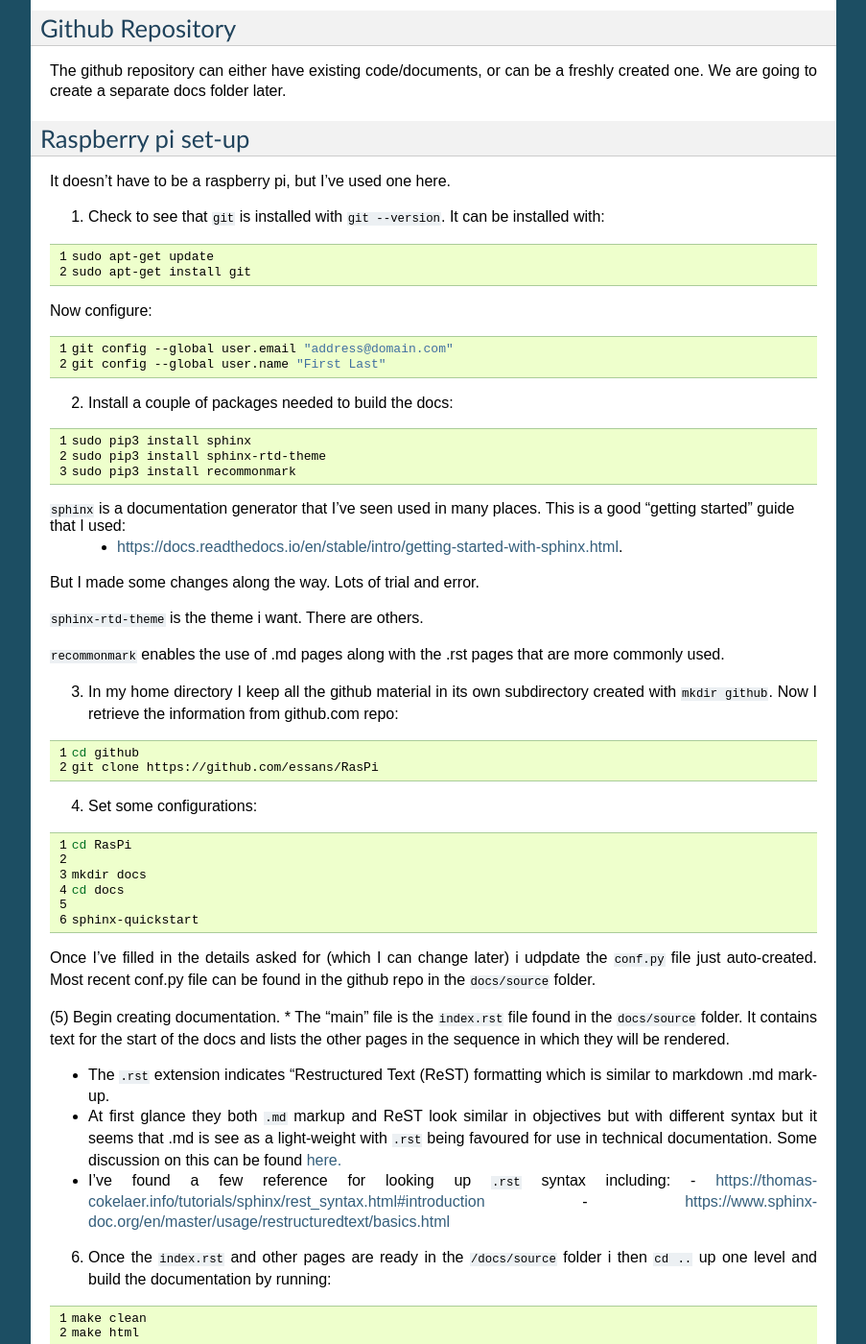
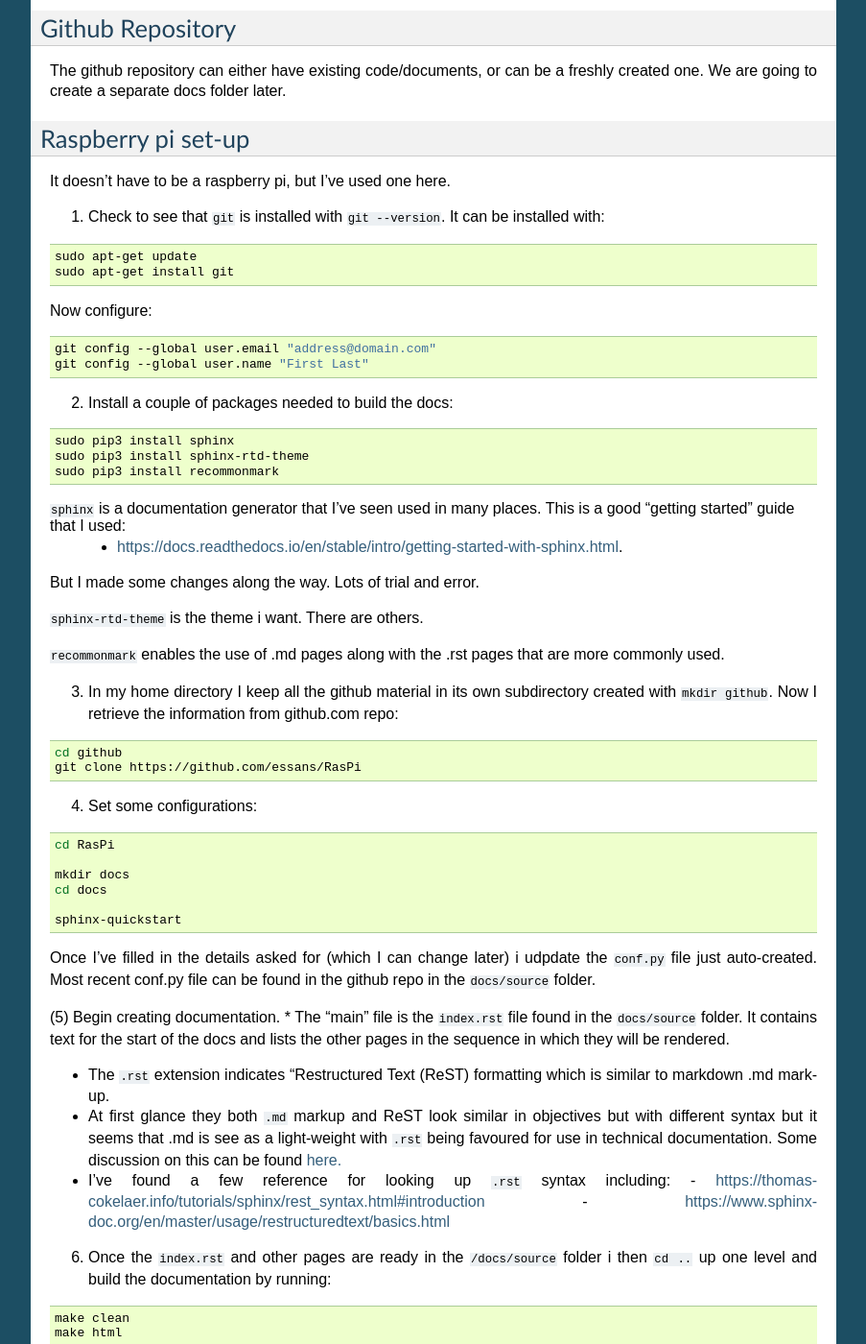
Before and after one commit to essans/RasPi, a Sphinx documentation site: the page built from docs/source/readthedocs.rst, in a window 1280 px wide and 1400 px high, scrolled down 529 px. Shown: the whole window at 96% size, without its empty margins (198-1101 px from the left). Built offline with Sphinx 7.4.7, drawn with Linux system fonts in a browser that asks for light colours; part of the change alters nothing that is shown.

```diff
--- a/docs/source/readthedocs.rst
+++ b/docs/source/readthedocs.rst
@@ -30,7 +30,6 @@ It doesn't have to be a raspberry pi, but I've used one here.
 (1) Check to see that ``git`` is installed with ``git --version``.  It can be installed with:
 
 .. code-block:: bash
-   :linenos:
 
    sudo apt-get update
    sudo apt-get install git
@@ -39,7 +38,6 @@ It doesn't have to be a raspberry pi, but I've used one here.
 Now configure:
 
 .. code-block:: bash
-   :linenos:
 
    git config --global user.email "address@domain.com"
    git config --global user.name "First Last"
@@ -48,7 +46,6 @@ Now configure:
 (2) Install a couple of packages needed to build the docs:
 
 .. code-block:: bash
-   :linenos:
 
    sudo pip3 install sphinx
    sudo pip3 install sphinx-rtd-theme
@@ -66,7 +63,6 @@ But I made some changes along the way.  Lots of trial and error.
 (3) In my home directory I keep all the github material in its own subdirectory created with ``mkdir github``.  Now I retrieve the information from github.com repo:
 
 .. code-block:: bash
-   :linenos:
 
    cd github
    git clone https://github.com/essans/RasPi
@@ -75,7 +71,6 @@ But I made some changes along the way.  Lots of trial and error.
 (4) Set some configurations:
 
 .. code-block:: bash
-   :linenos:
 
    cd RasPi
 
@@ -101,7 +96,6 @@ Once I've filled in the details asked for (which I  can change later) i udpdate
 (6) Once the ``index.rst`` and other pages are ready in the ``/docs/source`` folder i then ``cd ..`` up one level and build the documentation by running:
 
 .. code-block:: bash
-   :linenos:
 
    make clean
    make html
@@ -112,7 +106,6 @@ There are usually some formatting errors that are flagged and will need to be fi
 (7) Commit and push back to github.com
 
 .. code-block:: bash
-   :linenos:
 
    git add --all
    git commit -m "an initial commit"
```
